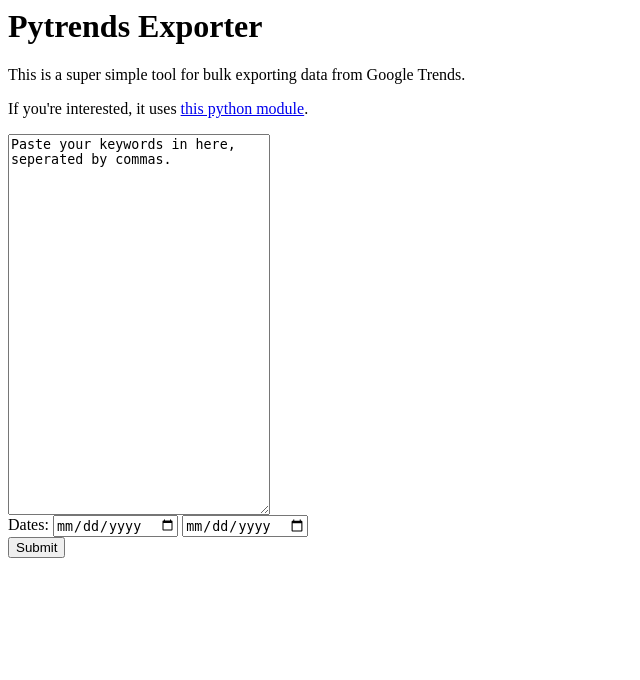
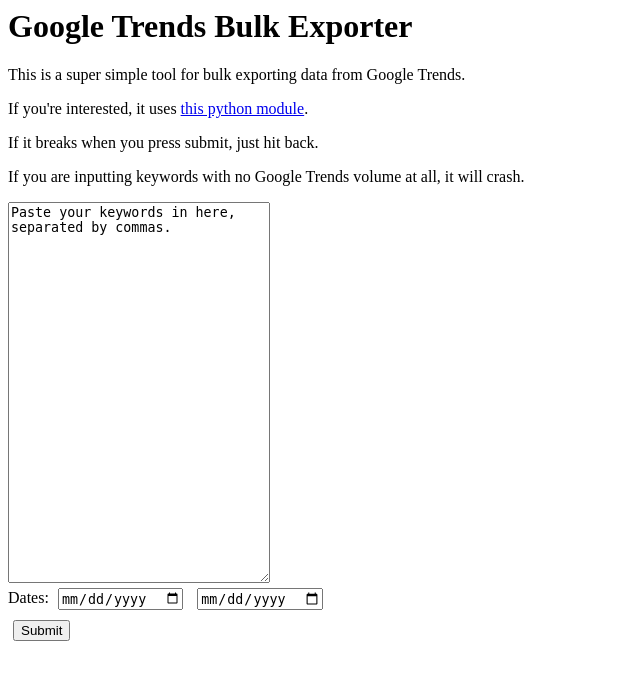
Before and after one commit to ChrisCorrall/pytrends-exporter, a Flask app: page /interest-over-time in a window 1280 px wide. Shown: the top 680 px of the page, without its empty margins (0-640 px from the left). Run offline with Flask 2, Linux system fonts and the light colour scheme.

Commit message:
Add files via upload

```diff
--- a/templates/form.html
+++ b/templates/form.html
@@ -1,16 +1,23 @@
 <head>
   <title> Bulk Export Google Trends Data </title>
+  <style>
+  input {
+    margin: 5px;
+  }
+  </style>
 </head>
 <body>
-<h1> Pytrends Exporter </h1>
+<h1> Google Trends Bulk Exporter </h1>
 <div>
   <p> This is a super simple tool for bulk exporting data from Google Trends. </p>
   <p> If you're interested, it uses <a href="https://pypi.org/project/pytrends/">this python module</a>.</p>
   </p>
+  <p> If it breaks when you press submit, just hit back. </p>
+  <p> If you are inputting keywords with no Google Trends volume at all, it will crash.</p>
 </div>
   <form action = "/interest-over-time" method="POST">
 
-    <textarea name="keywords" rows="25" cols="30">Paste your keywords in here, seperated by commas.</textarea>
+    <textarea name="keywords" rows="25" cols="30">Paste your keywords in here, separated by commas.</textarea>
     <br>
     <label for="dates">Dates:</label>
     <input type="date" id="start-date" name="start-date">
```
